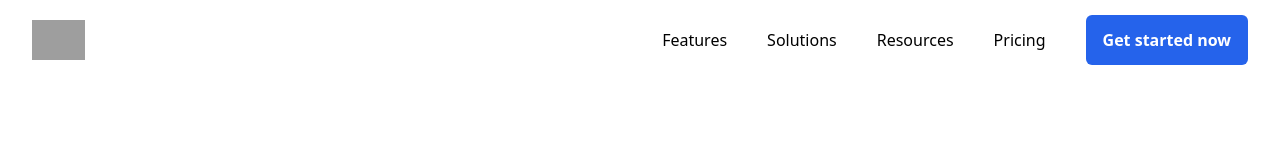
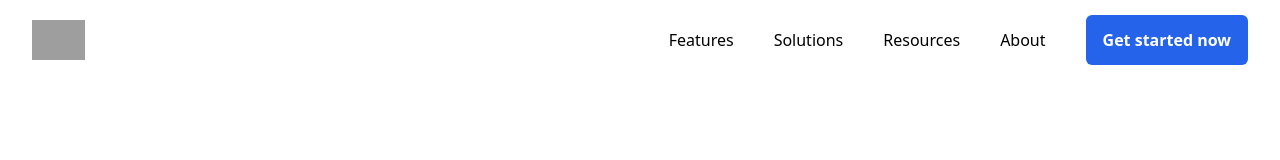
Before and after one commit to nanayawdev/salesgirl, a React (Vite) app: page / in a window 1280 px wide. Shown: the top 160 px of the page. Built offline with nearby package versions, Linux system fonts and the light colour scheme; grey boxes are pictures that could not be loaded.

Commit message:
Update Navbar component in Navbar.jsx to replace 'Pricing' link with 'About'. This change enhances the navigation options and aligns with the overall content strategy of the application.

```diff
--- a/src/components/Navbar/Navbar.jsx
+++ b/src/components/Navbar/Navbar.jsx
@@ -34,7 +34,7 @@ const Navbar = () => {
 
                         <a href="#" title="" className="text-base font-medium text-black transition-all duration-200 hover:text-blue-600 focus:text-blue-600"> Resources </a>
 
-                        <a href="#" title="" className="text-base font-medium text-black transition-all duration-200 hover:text-blue-600 focus:text-blue-600"> Pricing </a>
+                        <a href="#" title="" className="text-base font-medium text-black transition-all duration-200 hover:text-blue-600 focus:text-blue-600"> About </a>
                     </div>
 
                     <a href="#" title="" className="items-center justify-center hidden px-4 py-3 ml-10 text-base font-semibold text-white transition-all duration-200 bg-blue-600 border border-transparent rounded-md lg:inline-flex hover:bg-blue-700 focus:bg-blue-700" role="button"> Get started now </a>
@@ -49,7 +49,7 @@ const Navbar = () => {
 
                             <a href="#" title="" className="inline-flex py-2 text-base font-medium text-black transition-all duration-200 hover:text-blue-600 focus:text-blue-600"> Resources </a>
 
-                            <a href="#" title="" className="inline-flex py-2 text-base font-medium text-black transition-all duration-200 hover:text-blue-600 focus:text-blue-600"> Pricing </a>
+                            <a href="#" title="" className="inline-flex py-2 text-base font-medium text-black transition-all duration-200 hover:text-blue-600 focus:text-blue-600"> About </a>
                         </div>
                     </div>
 
```
